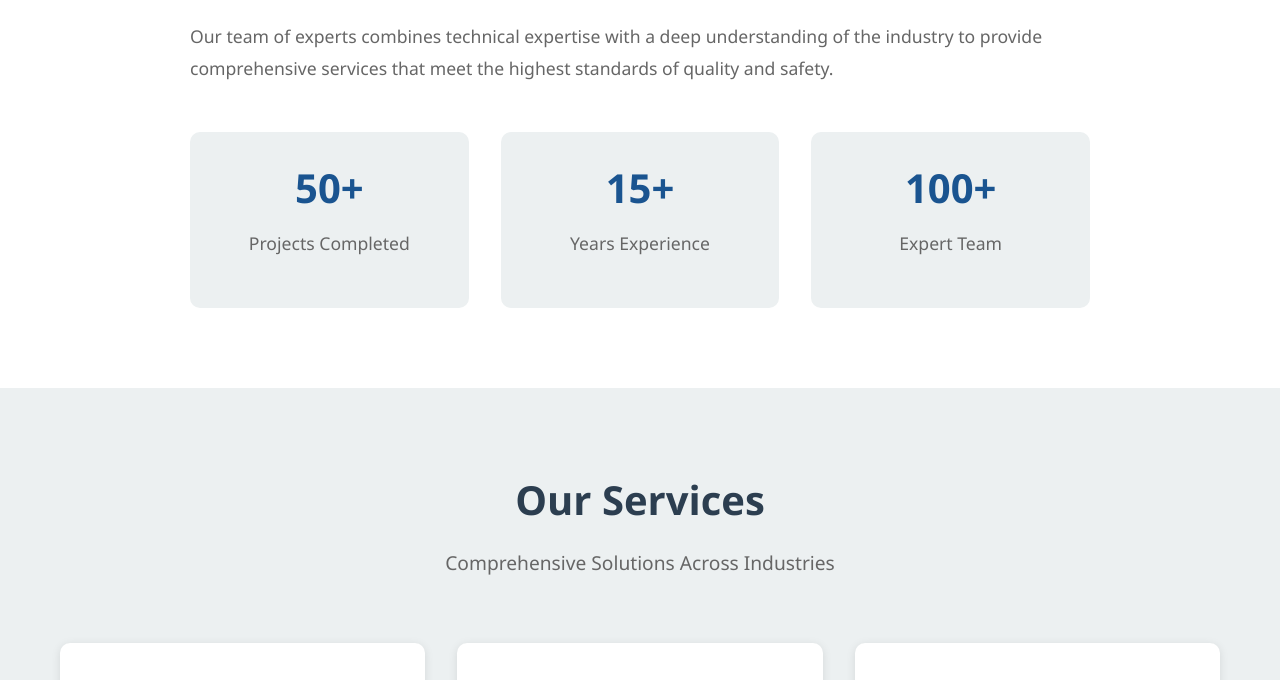
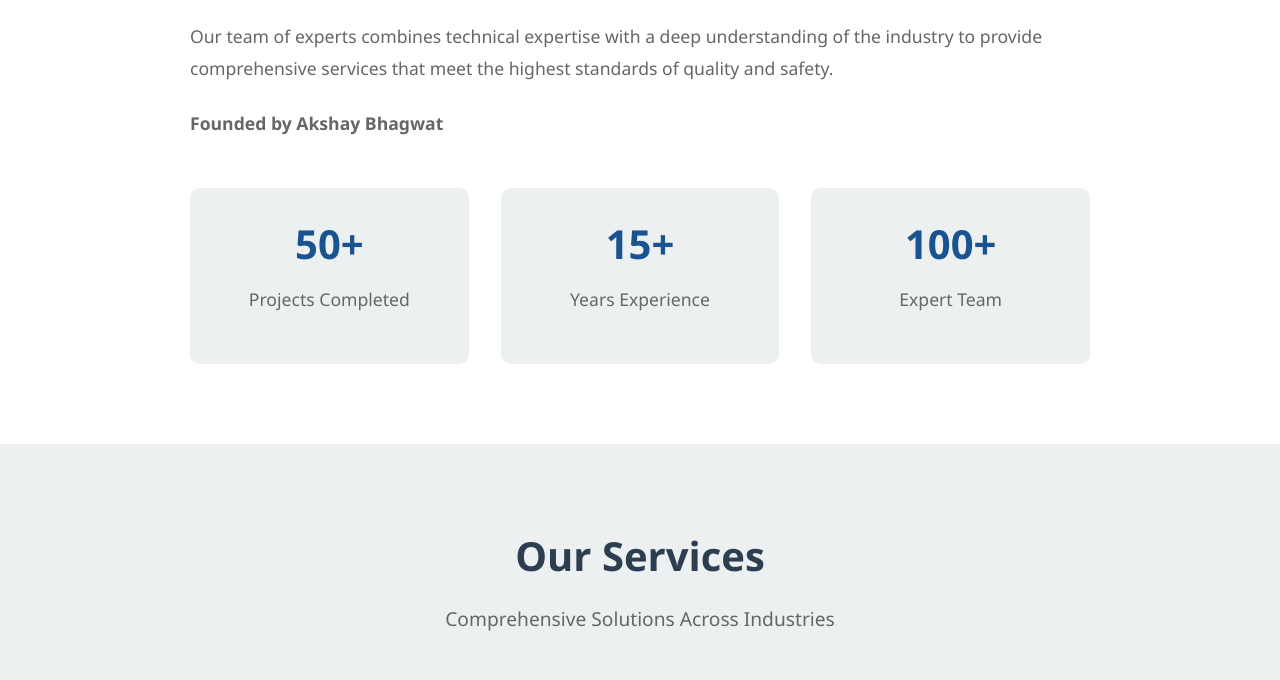
Before and after one commit to bhagwat-rahul/gajahinfra-website, a plain HTML site: page index.html in a window 1280 px wide. Shown: the part 1298-1978 px from the top of the page. Drawn offline with Linux system fonts and the light colour scheme.

Commit message:
Update index.html

```diff
--- a/index.html
+++ b/index.html
@@ -58,6 +58,7 @@
                     <h3>Your Trusted Partner in Infrastructure</h3>
                     <p>Based in Pune, GajahInfra is a leading company specializing in energy solutions, construction, and infrastructure development. With years of experience and a commitment to excellence, we deliver innovative and sustainable solutions that shape the future.</p>
                     <p>Our team of experts combines technical expertise with a deep understanding of the industry to provide comprehensive services that meet the highest standards of quality and safety.</p>
+                    <p class="founder-info"><strong>Founded by Akshay Bhagwat</strong></p>
                     <div class="stats">
                         <div class="stat-item">
                             <h4>50+</h4>
```
